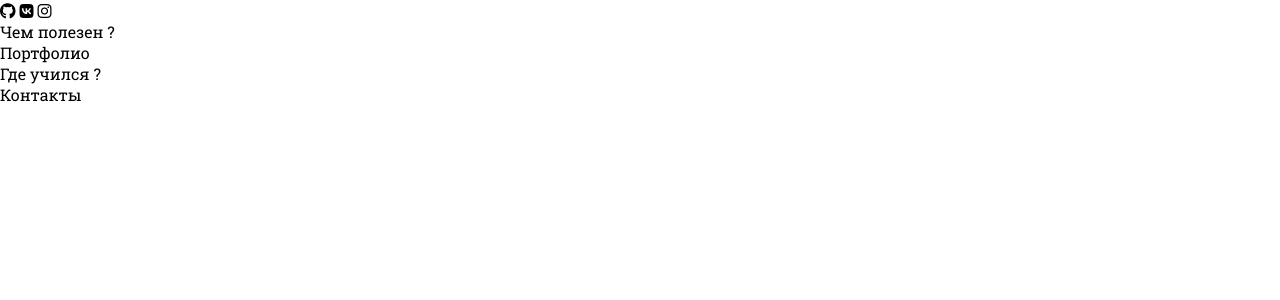
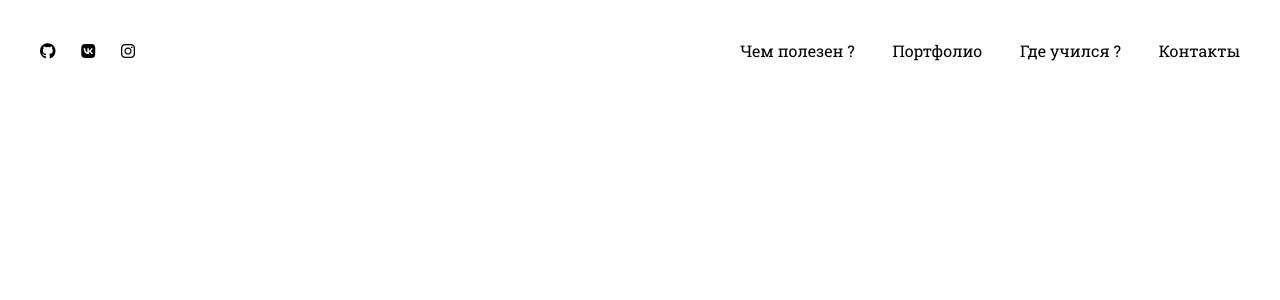
Before and after one commit to dmazikin/dmitry-mazikin, a PHP site: page / in a window 1280 px wide. Shown: the top 300 px of the page. Run offline with PHP 8.4, Linux system fonts and the light colour scheme; some libraries are stand-ins or nearby versions.

Commit message:
Добавил навигацию и стилизовал

```diff
--- a/css/style.css
+++ b/css/style.css
@@ -1 +1 @@
-*{box-sizing:border-box;padding:0;margin:0;font-family:'Roboto Slab', serif}a{text-decoration:none;color:black}ul{list-style:none}
+*{box-sizing:border-box;padding:0;margin:0;font-family:'Roboto Slab', serif}.container{max-width:1200px;margin:0 auto}a{text-decoration:none;color:black}ul{list-style:none}.header{display:flex;justify-content:space-between;padding-top:40px}.social-media{display:flex;justify-content:space-between;width:95px}.nav-list{display:flex;width:500px;justify-content:space-between}
--- a/sass/_main.sass
+++ b/sass/_main.sass
@@ -3,6 +3,9 @@
   padding: 0
   margin: 0
   font-family: 'Roboto Slab', serif
+.container
+  max-width: 1200px
+  margin: 0 auto
 a
   text-decoration: none
   color: black
--- a/sass/blocks/_header.sass
+++ b/sass/blocks/_header.sass
@@ -0,0 +1,13 @@
+.header
+  display: flex
+  justify-content: space-between
+  padding-top: 40px
+.social-media
+  display: flex
+  justify-content: space-between
+  width: 95px
+.nav
+  &-list
+    display: flex
+    width: 500px
+    justify-content: space-between
--- a/sass/style.sass
+++ b/sass/style.sass
@@ -1,7 +1,9 @@
 //Подключение переменных
 @import '_var'
-//Подключение основных стилей
+//Подключение главных стилей
 @import '_main'
+//Подключение header
+@import 'blocks/_header'
 
 //Подключение Media-запросов
 @import '_media'
```
